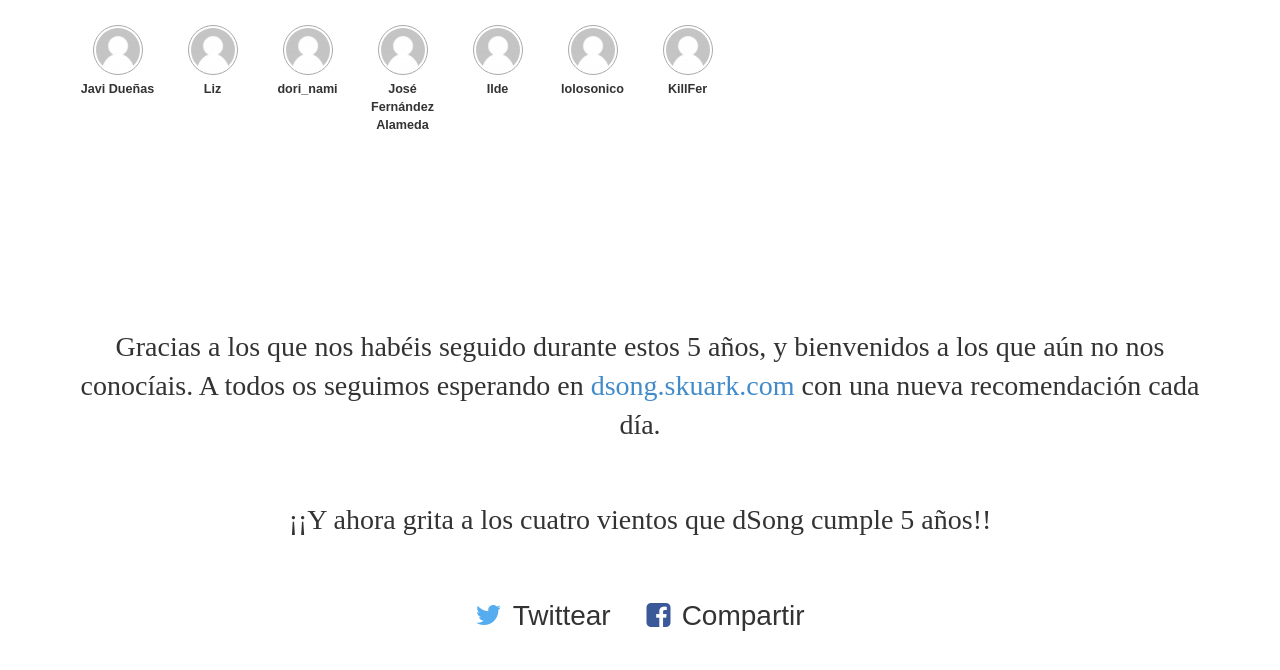
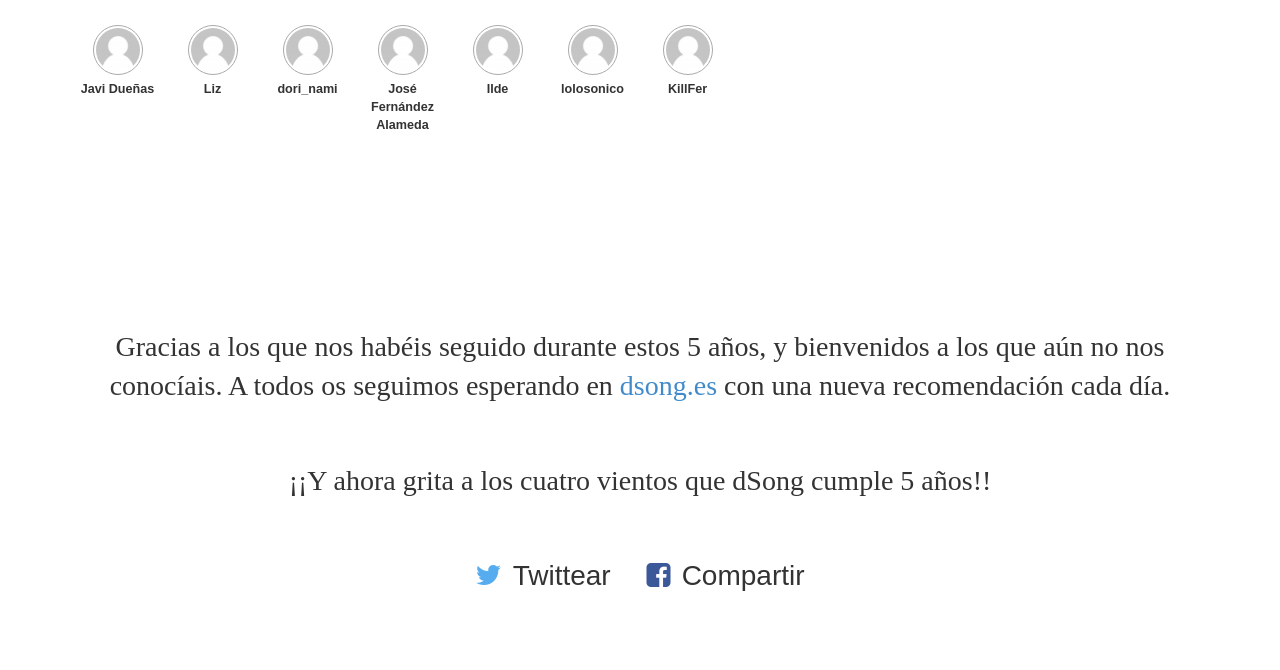
Before and after one commit to skuark/dsong5, a website: page index.html in a window 1280 px wide. Shown: the part 4309-4979 px from the top of the page. Drawn offline with Linux system fonts and the light colour scheme; some packages are replaced by stand-ins of ours.

Commit message:
Reverts old URL

```diff
--- a/index.html
+++ b/index.html
@@ -2098,7 +2098,7 @@
 
     <section id="closing">
       <div class="container">
-        <p class="lead">Gracias a los que nos habéis seguido durante estos 5 años, y bienvenidos a los que aún no nos conocíais. A todos os seguimos esperando en <a href="https://dsong.skuark.com/" target="_blank">dsong.skuark.com</a> con una nueva recomendación cada día.</a></p>
+        <p class="lead">Gracias a los que nos habéis seguido durante estos 5 años, y bienvenidos a los que aún no nos conocíais. A todos os seguimos esperando en <a href="http://www.dsong.es/" target="_blank">dsong.es</a> con una nueva recomendación cada día.</a></p>
         <p class="lead">¡¡Y ahora grita a los cuatro vientos que dSong cumple 5 años!!</p>
         <div class="share">
           <a class="twitter" href="https://twitter.com/intent/tweet?text=Hoy+@dsonges+cumple+5+a%C3%B1os.+%C2%A1%C2%A1Felicidades!!&hashtags=dsong5a%C3%B1os&url=https://5.dsong.skuark.com/" target="_blank"><i class="fa fa-twitter"></i>Twittear</a>
```
